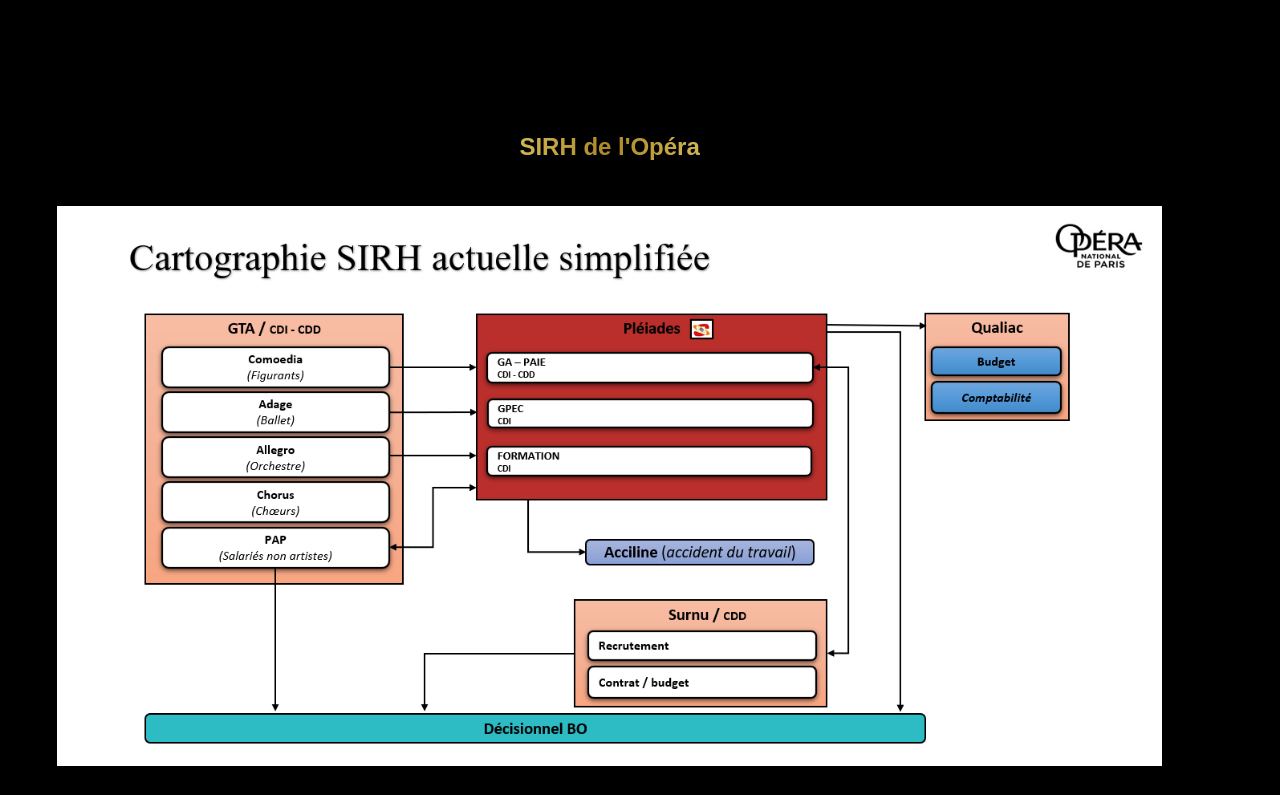
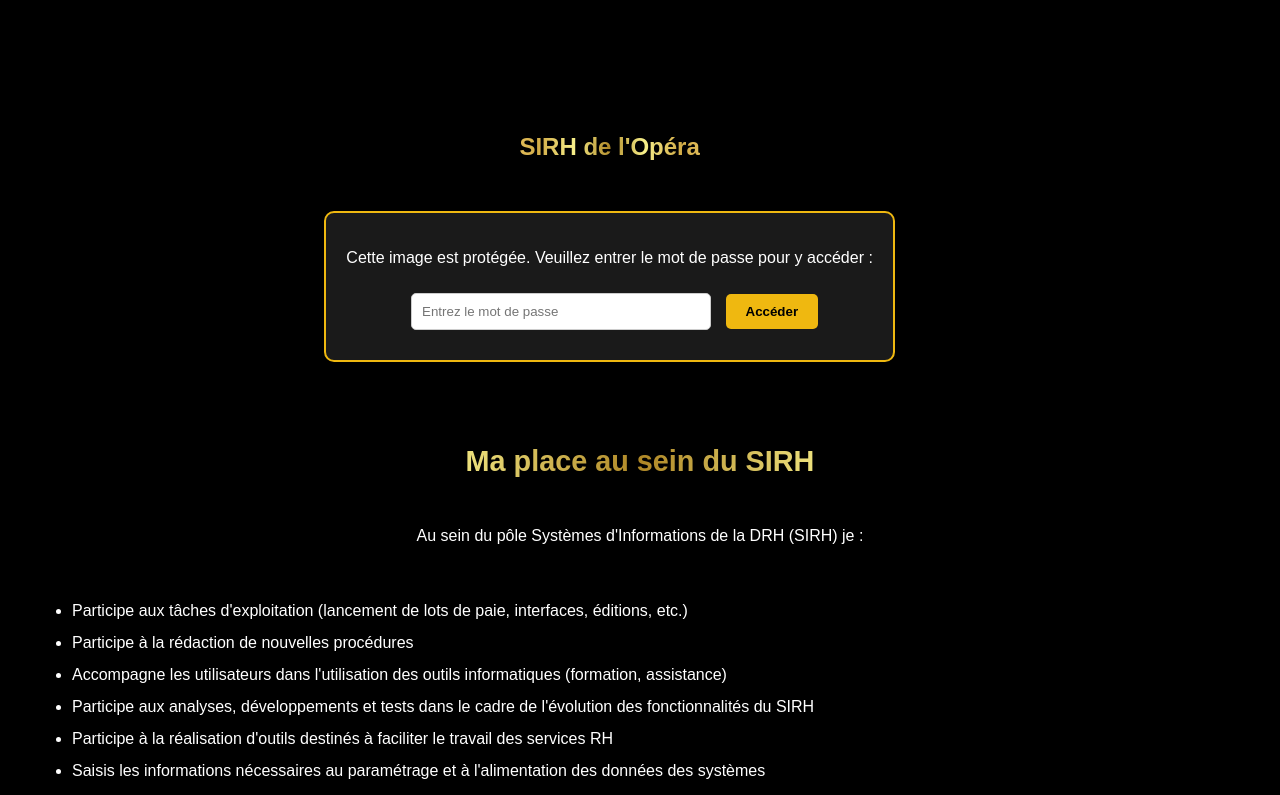
Before and after one commit to Itzel-castillo-fournel/Portfolio, a plain HTML site: page entreprise.html in a window 1280 px wide. Shown: the part 2105-2900 px from the top of the page. Drawn offline with Linux system fonts and the light colour scheme.

Commit message:
protection de certaines image

```diff
--- a/entreprise.css
+++ b/entreprise.css
@@ -145,17 +145,13 @@ html, body {
     margin: 10px auto;
 }
 
-#SI img {
-    height: auto;
-    max-height: 50vh;
-    width: auto;
-    max-width: 100%;
-    margin: 15px 0;
-}
-
 #SI {
     margin-bottom: 30px;
     width: 95%;
+    display: flex;
+    flex-direction: column;
+    align-items: center;
+    text-align: center;
 }
 
 #moi ul {
@@ -177,6 +173,49 @@ html, body {
     margin-bottom: 60px;
     width: 95%;
 }
+
+#password-form {
+    background-color: #1a1a1a;
+    border: 2px solid #efb810;
+    border-radius: 10px;
+    padding: 20px;
+    margin: 20px 0;
+    text-align: center;
+}
+
+#password-input {
+    padding: 10px;
+    margin: 10px;
+    border-radius: 5px;
+    border: 1px solid #ccc;
+    width: 80%;
+    max-width: 300px;
+}
+
+#password-form button {
+    background-color: #efb810;
+    color: black;
+    padding: 10px 20px;
+    border: none;
+    border-radius: 5px;
+    cursor: pointer;
+    margin-top: 10px;
+    font-weight: bold;
+}
+
+#password-form button:hover {
+    background-color: #d9a50d;
+}
+
+#protected-image {
+    height: auto;
+    max-height: 50vh;
+    width: auto;
+    max-width: 100%;
+    text-align: center;
+    margin: 25px auto;
+}
+
 
 /* Media queries pour différentes tailles d'écran */
 @media screen and (min-width: 768px) {
@@ -243,6 +282,12 @@ html, body {
 
     .right iframe {
         height: 450px;
+    }
+
+    #protected-image {
+        height: calc(100vh - 30vh);
+        max-height: none;
+        margin: 25px auto;
     }
 }
 
--- a/entreprise.html
+++ b/entreprise.html
@@ -3,7 +3,8 @@
     <head>
         <title>Portfolio</title>
         <link rel="stylesheet" href="commun.css" />
-        <link rel="stylesheet" href="entreprise.css" />   <!--Compléter-->
+        <link rel="stylesheet" href="entreprise.css" />
+        <script src="password.js"></script>
         <script src=""></script>
         <script src=""></script>
         <meta charset="utf-8">
@@ -98,7 +99,16 @@
     <section id="sirh">
         <div id="SI">
             <h2>SIRH de l'Opéra</h2><br>
-            <img src="Images/SI.png" alt="Image du SI de l'entreprise">
+
+            <!-- Formulaire de mot de passe -->
+            <div id="password-form">
+                <p>Cette image est protégée. Veuillez entrer le mot de passe pour y accéder :</p>
+                <input type="password" id="password-input" placeholder="Entrez le mot de passe">
+                <button onclick="checkPassword()">Accéder</button>
+            </div>
+
+            <!-- Image protégée (masquée par défaut) -->
+            <img id="protected-image" style="display: none;" alt="Image du SI de l'entreprise">
         </div>
 
         <div id="moi">
--- /dev/null
+++ b/password.js
@@ -0,0 +1,16 @@
+// Fonction pour vérifier le mot de passe et afficher l'image
+function checkPassword() {
+    const password = document.getElementById('password-input').value;
+    const correctPassword = "bjgvebes#211sfrz"; // Définissez votre mot de passe ici
+
+    if (password === correctPassword) {
+        // Afficher l'image et masquer le formulaire de mot de passe
+        document.getElementById('password-form').style.display = 'none';
+        document.getElementById('protected-image').style.display = 'block';
+
+        // Charger l'image après validation du mot de passe
+        document.getElementById('protected-image').src = 'Images/SI.png';
+    } else {
+        alert('Mot de passe incorrect. Veuillez réessayer.');
+    }
+}
```
